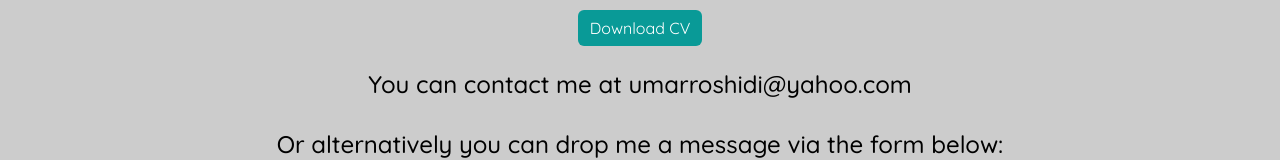
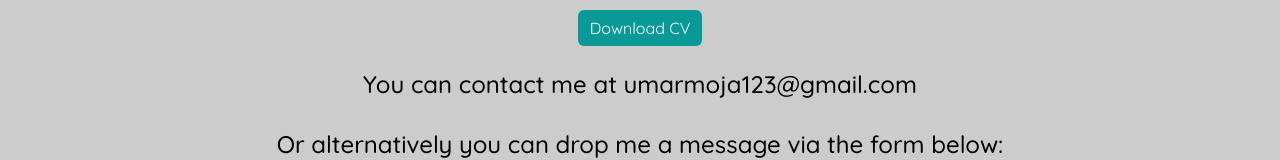
Before and after one commit to Moja321/portfolio-site, a React (Create React App) app in the folder pf-frontend/: page /contact in a window 1280 px wide. Shown: the part 362-522 px from the top of the page. Built offline with nearby package versions, Linux system fonts and the light colour scheme; no server answers; a web font is replaced by a local one.

Commit message:
updated email address

```diff
--- a/pf-frontend/src/components/general/contact.js
+++ b/pf-frontend/src/components/general/contact.js
@@ -58,7 +58,7 @@ export const Contact = () => {
         </a>
         <br />
         <br />
-        <h4>You can contact me at umarroshidi@yahoo.com</h4>
+        <h4>You can contact me at umarmoja123@gmail.com</h4>
         <br />
         <h4>Or alternatively you can drop me a message via the form below:</h4>
         <br />
```
